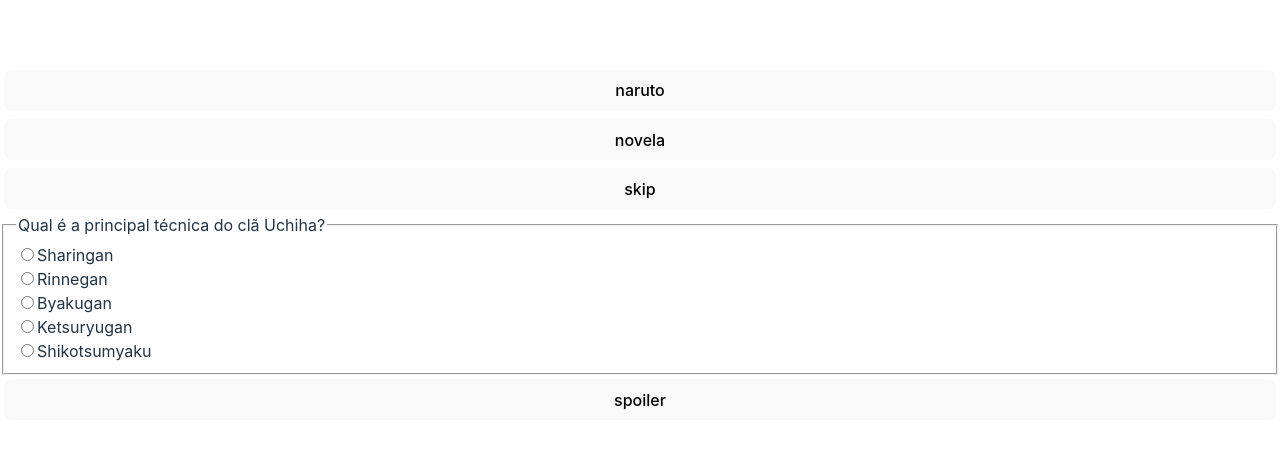
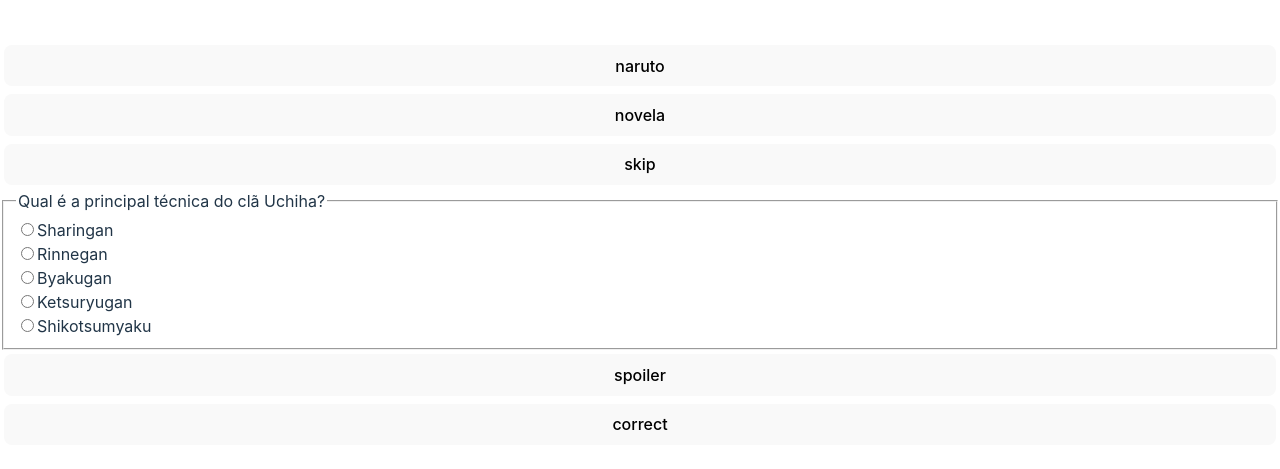
Before and after one commit to gadelhati/questionnaire-front, a React (Vite) app: page / in a window 1280 px wide. Shown: the part 155-624 px from the top of the page. Built offline with nearby package versions, Linux system fonts and the light colour scheme.

Commit message:
feature: start find correct answer

```diff
--- a/src/container/questionnaire.tsx
+++ b/src/container/questionnaire.tsx
@@ -39,7 +39,9 @@
     const correct = () => {
         const radios = document.querySelectorAll(`input[name="${question.question.replace(/[\?\s]/g, '-')}"]`)
         radios.forEach(radio => {
-            console.log(radio.classList)
+            if ((radio as HTMLInputElement).value === question.answer) {
+                radio.classList.add('sua-classe')
+            }
         })
     }
     const disable = () => {
@@ -66,7 +68,7 @@
                     })}</>
                 </fieldset>
                 <button onClick={() => setShow(!show)}>spoiler</button>
-                {/* <button onClick={correct}>correct</button> */}
+                <button onClick={correct}>correct</button>
                 <footer style={{ display: show ? "flex" : "none" }}>
                     <button>{questions.filter((hit) => hit.answered !== undefined).length}/{questions.length}</button>
                     <button>{questions.filter((hit) => hit.answered === true).length}</button>
```
